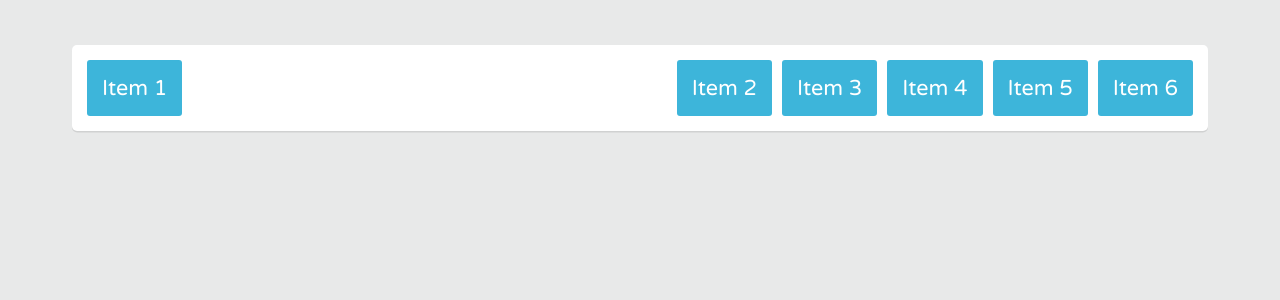
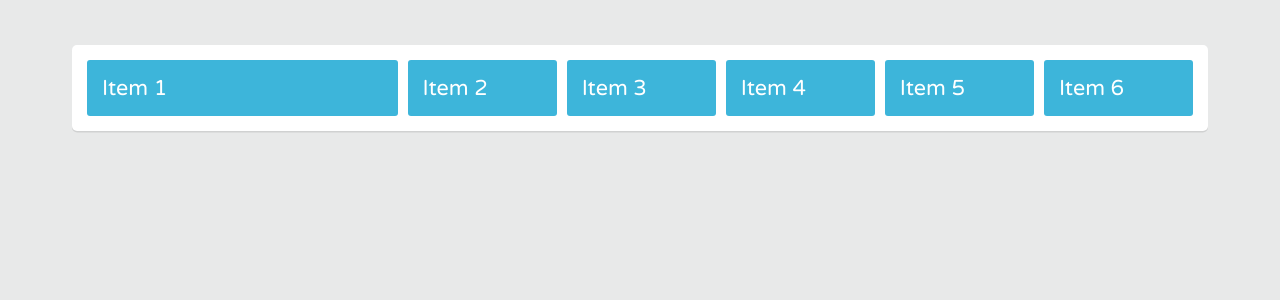
Before and after one commit to llogan382/practice-code, a PHP site: page /flexbox-css-course/index.html in a window 1280 px wide. Shown: the top 300 px of the page. Run offline with PHP 8.4, Linux system fonts and the light colour scheme.

Commit message:
Makes 1 item larger than others

```diff
--- a/flexbox-css-course/css/flexbox.css
+++ b/flexbox-css-course/css/flexbox.css
@@ -9,6 +9,11 @@
   justify-content: space-around;
 }
 
+
+.item {
+  flex-grow: 1;
+}
+
 .item-1 {
-  margin-right: auto;
+  flex-grow: 4;
 }
```
